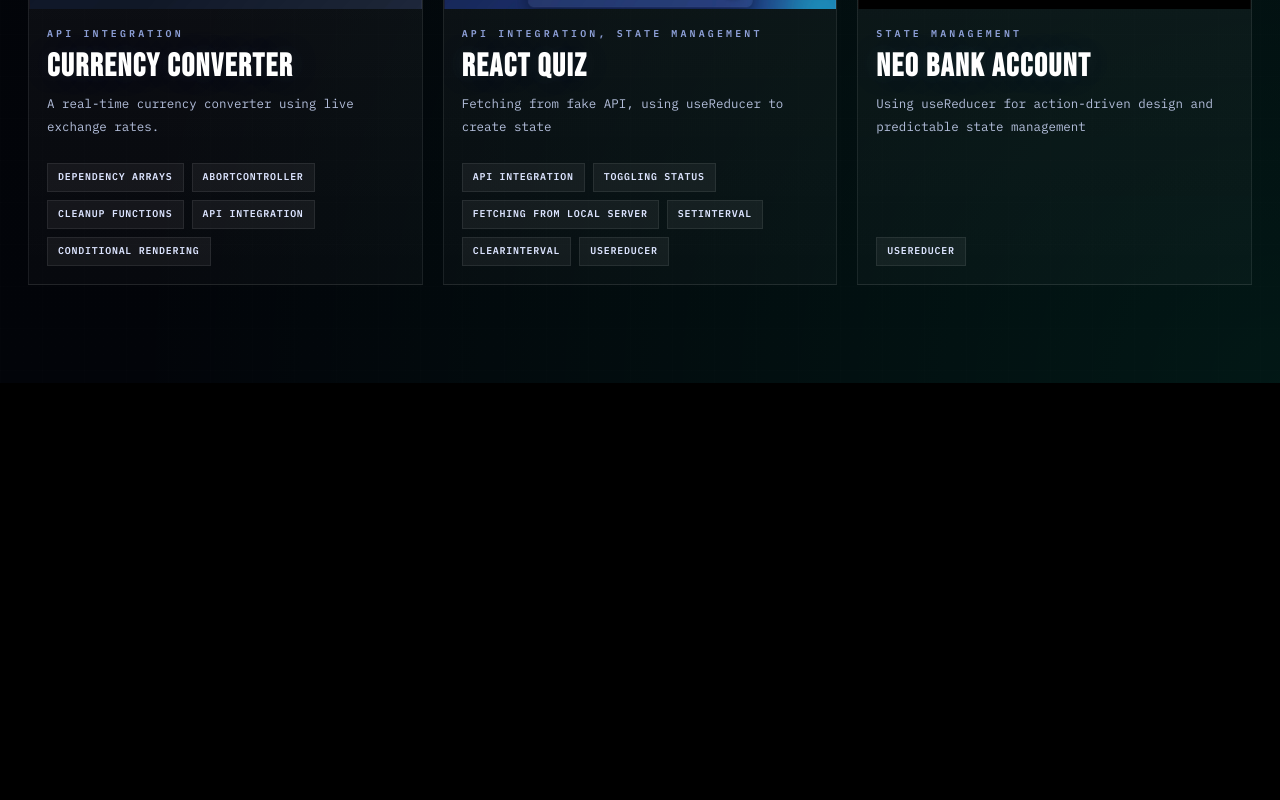
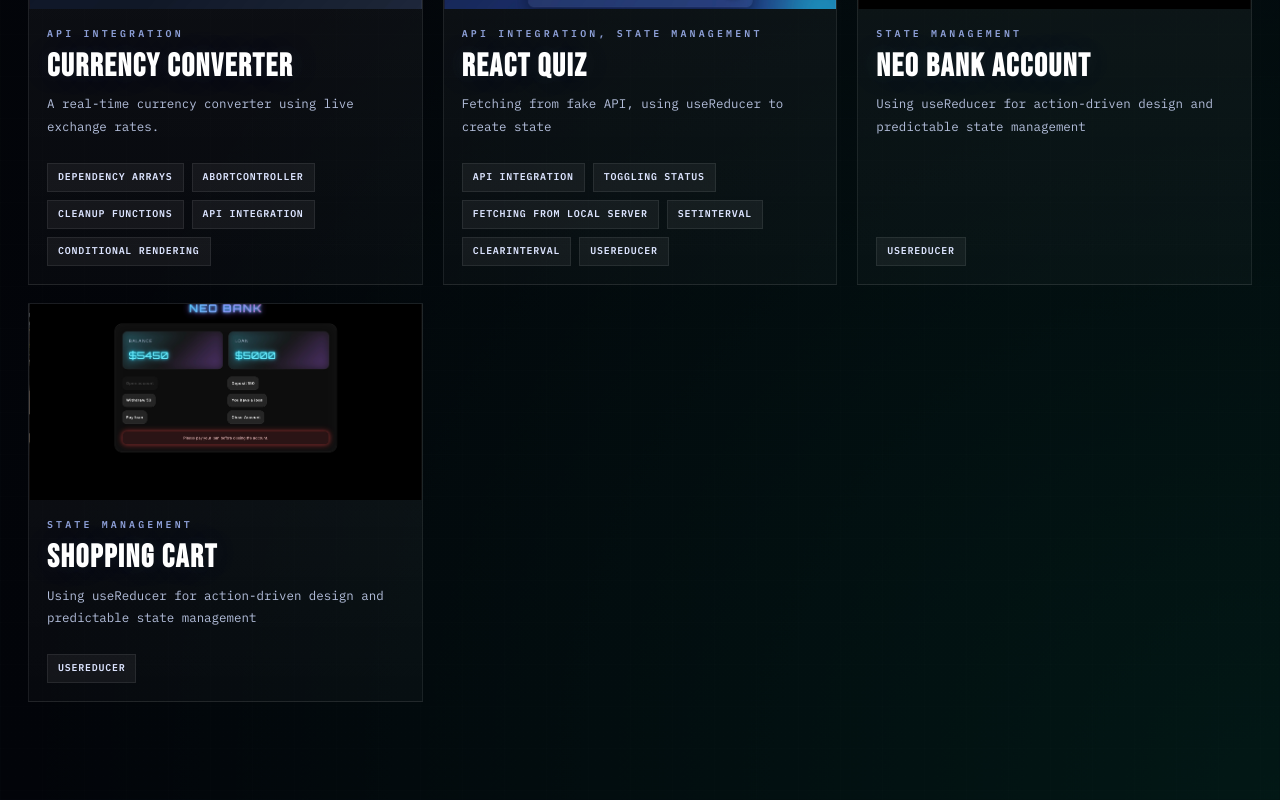
Before and after one commit to shay122990/ReactJS-basics-practice-projects, a React (Vite) app: page / in a window 1280 px wide. Shown: the part 3536-4336 px from the top of the page. Before the commit the page ends 3919 px from the top, so only its background shows below. Built offline with nearby package versions, Linux system fonts and the light colour scheme.

Commit message:
shopping cart project

```diff
--- a/src/data/projects.js
+++ b/src/data/projects.js
@@ -263,4 +263,14 @@ export const PROJECTS = [
     skills: ["useReducer"],
     img: neoBank,
   },
+  {
+    id: 22,
+    slug: "shopping-cart",
+    title: "Shopping Cart",
+    category: "State Management",
+    learn:
+      "Using useReducer for action-driven design and predictable state management",
+    skills: ["useReducer"],
+    img: neoBank,
+  },
 ];
--- /dev/null
+++ b/src/projects/shopping-cart/ProductList.jsx
@@ -0,0 +1,14 @@
+function ProductList({ products }) {
+  return (
+    <ul>
+      {products.map((p) => (
+        <li key={p.id}>
+          <h3>{p.name}</h3>
+          <p>${p.price}</p>
+          <button>Add</button>
+        </li>
+      ))}
+    </ul>
+  );
+}
+export default ProductList;
--- /dev/null
+++ b/src/projects/shopping-cart/ShoppingCart.module.css
@@ -0,0 +1,4 @@
+.container {
+  border: 1px solid lime;
+  color: white;
+}
--- /dev/null
+++ b/src/projects/shopping-cart/index.jsx
@@ -0,0 +1,53 @@
+import ProductList from "./ProductList";
+import styles from "./ShoppingCart.module.css";
+import { useReducer } from "react";
+
+const initialState = {
+  products: [
+    {
+      id: 1,
+      name: "Apple",
+      price: 2,
+    },
+    {
+      id: 2,
+      name: "Orange",
+      price: 3,
+    },
+    {
+      id: 3,
+      name: "Banana",
+      price: 1,
+    },
+  ],
+
+  cart: [],
+};
+
+function reducer(state, action) {
+  switch (action.type) {
+    default:
+      return state;
+  }
+}
+function ShoppingCart() {
+  const [{ products, cart }, dispatch] = useReducer(reducer, initialState);
+  console.log(dispatch, cart);
+  return (
+    <div className={styles.container}>
+      <ProductList products={products} />
+    </div>
+  );
+}
+
+export default ShoppingCart;
+
+// Step 1 — Display products
+// Step 2 — Add product to cart (ADD_ITEM)
+// Step 3 — Display cart
+// Step 4 — Increase quantity (INCREASE_QTY)
+// Step 5 — Decrease quantity (DECREASE_QTY)
+// Step 6 — Remove item (REMOVE_ITEM)
+// Step 7 — Calculate total items
+// Step 8 — Calculate total price
+// Step 9 — Clear cart (CLEAR_CART)
```
